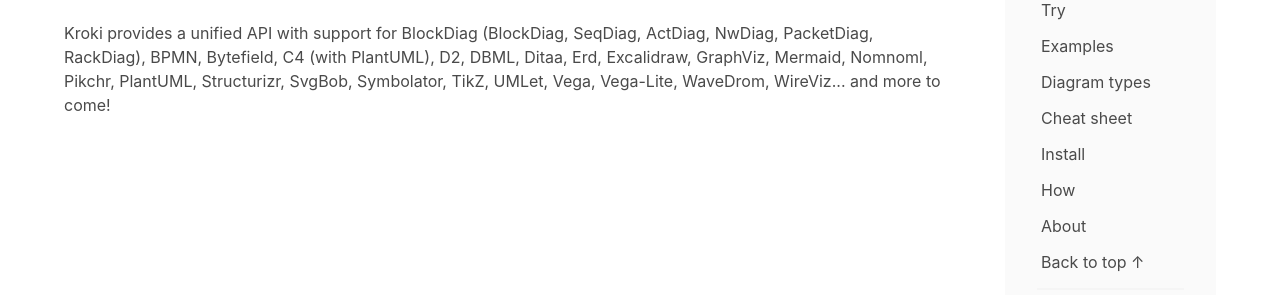
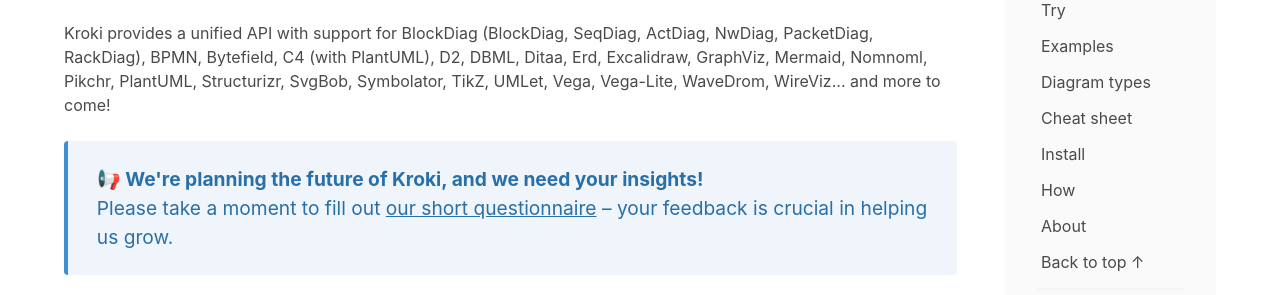
Before and after one commit to yuzutech/kroki.io, a website: page index.html in a window 1280 px wide. Shown: the part 146-441 px from the top of the page. Drawn offline with Linux system fonts and the light colour scheme.

Commit message:
Add a message about Kroki questionnaire

```diff
--- a/index.html
+++ b/index.html
@@ -24,7 +24,7 @@
     <meta name="msapplication-wide310x150logo" content="./assets/mstile-310x150.png" />
     <meta name="msapplication-square310x310logo" content="./assets/mstile-310x310.png" />
     <title>Kroki!</title>
-    <link rel="stylesheet" href="./css/main.min.css?v=1.1.0">
+    <link rel="stylesheet" href="./css/main.min.css?v=1.2.0">
 </head>
 <body>
 <section class="section">
@@ -42,6 +42,12 @@
                         and more to come!
                     </p>
                 </div>
+                <article class="message is-info is-important">
+                    <div class="message-body">
+                        <p><strong>📢 We're planning the future of Kroki, and we need your insights!</strong></p>
+                        <p>Please take a moment to fill out <a href="https://forms.gle/2wLAsNCppAFqJ4a58">our short questionnaire</a> – your feedback is crucial in helping us grow.</p>
+                    </div>
+                </article>
                 <div class="content carbonads-container">
                     <div class="carbonads-placeholder"><div class="loader"></div></div>
                     <script async src="//cdn.carbonads.com/carbon.js?serve=CEAIV53I&placement=krokiio" id="_carbonads_js"></script>
--- a/src/kroki.sass
+++ b/src/kroki.sass
@@ -322,3 +322,6 @@
   display: inline-flex
   align-items: center
   gap: 0.5em
+
+.message.is-important
+  font-size: 1.1em
```
Also changed, not shown: css/main.css, css/main.min.css, 1 other file.
